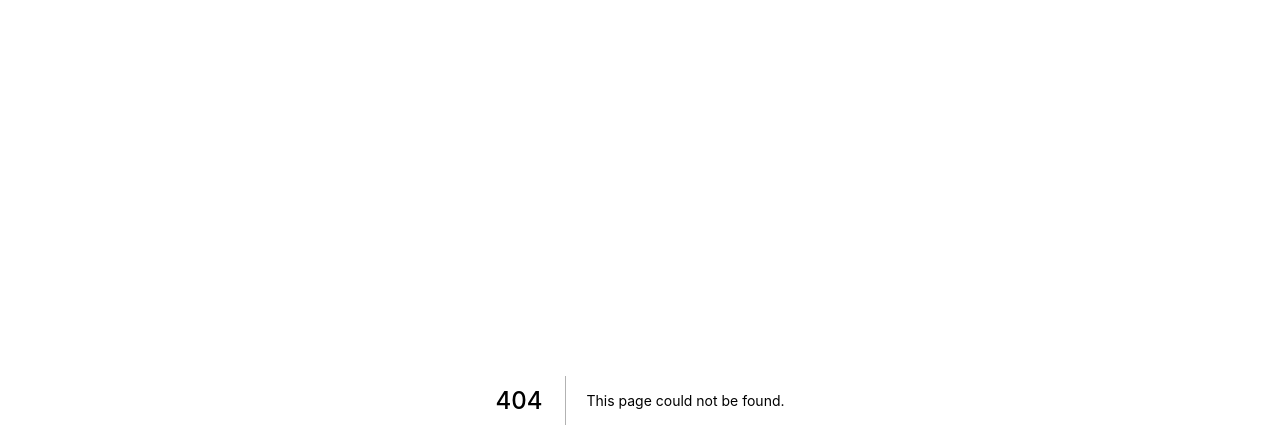
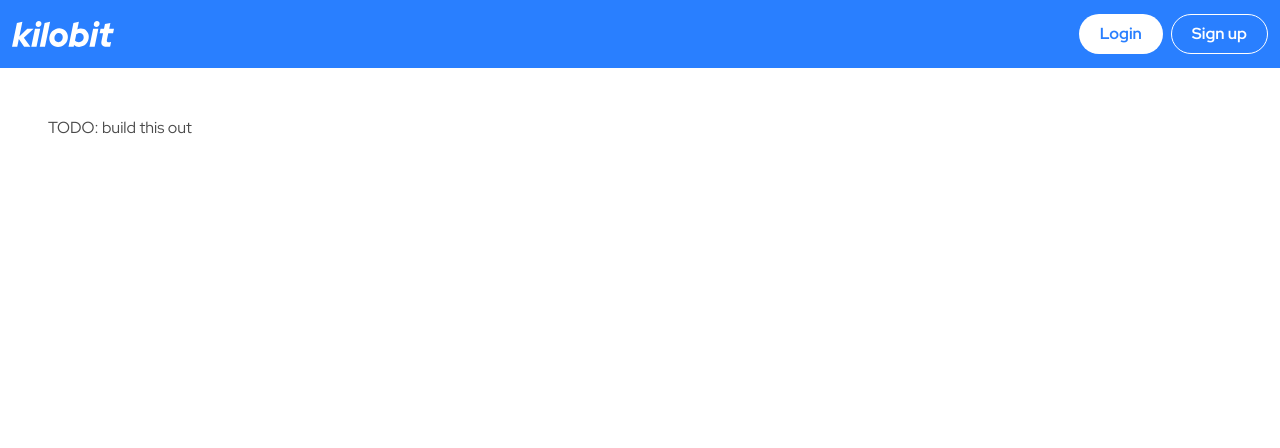
Before and after one commit to applecrazy/kilobit-frontend, a Next.js app: page /feed in a window 1280 px wide. Before the commit this address had no page. Shown: the top 448 px of the page. Built offline with nearby package versions, Linux system fonts and the light colour scheme.

Commit message:
Create feed.js

```diff
--- /dev/null
+++ b/pages/feed.js
@@ -0,0 +1,12 @@
+import Layout from '../components/layout'
+
+const Feed = () => (
+	<Layout withIcons withNavbar>
+		<section className="section">
+            TODO: build this out
+		</section>
+	</Layout>
+)
+
+
+export default Feed
```
